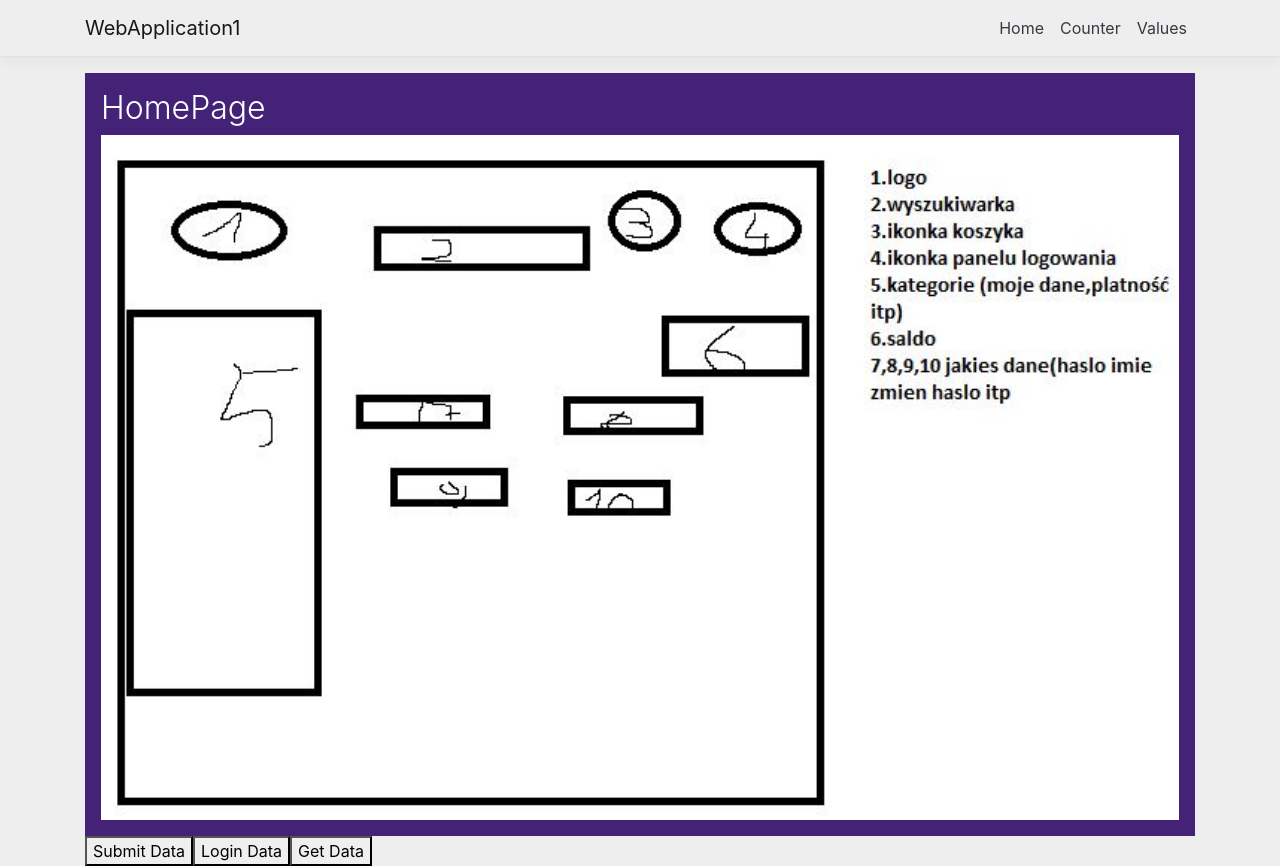
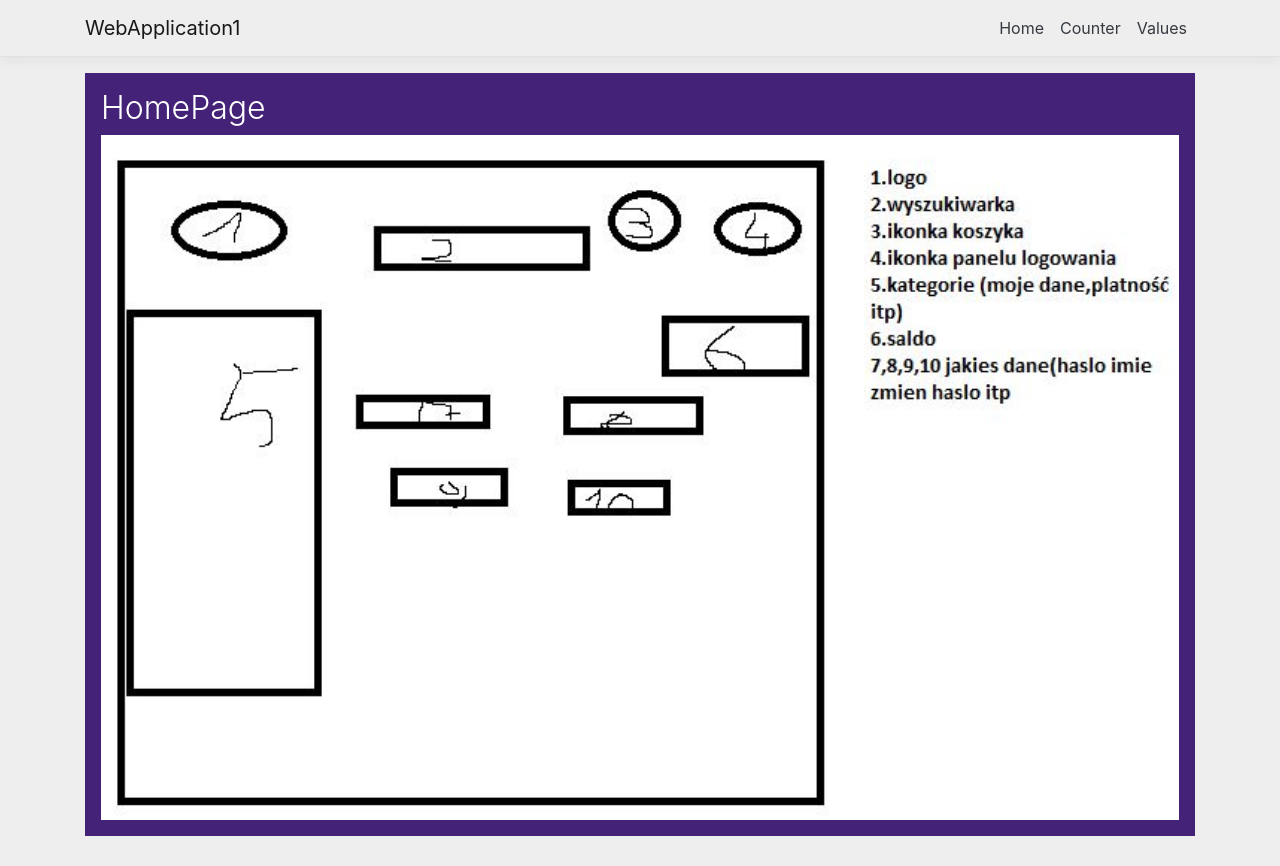
Before and after one commit to RumSoft/IV-online-shop-with-learning-materials, a React (Create React App) app in the folder Projekcik.Client/: page / in a window 1280 px wide. After the commit the page ends 836 px from the top, so only its background shows below. Built offline with nearby package versions, Linux system fonts and the light colour scheme.

Commit message:
remove test component

```diff
--- a/Projekcik.Client/src/App.js
+++ b/Projekcik.Client/src/App.js
@@ -4,7 +4,6 @@ import routes from './router-config';
 import './App.scss';
 import NotFoundPage from './Pages/NotFound';
 import Layout from './Pages/Layout';
-import HTTPTest from './Components/HTTPTest';
 
 class App extends Component {
   render() {
@@ -20,7 +19,6 @@ class App extends Component {
             />
           ))}
         </Switch>
-        <HTTPTest />
       </Layout>
     );
   }
--- a/Projekcik.Client/src/Components/HTTPTest.js
+++ /dev/null
@@ -1,57 +0,0 @@
-import React, { Component } from 'react';
-import APIService from '../APIService';
-
-export class HTTPTest extends Component {
-
-    state = {
-        firstName: "",
-        lastName: "",
-        userName: "",
-        emailAddress: "",
-        password: "",
-        id: "",
-    }
-
-
-
-    handleClick = address => {
-        this.setState({
-            firstName: "asdf",
-            lastName: "qweer",
-            userName: "qaz",
-            emailAddress: "ws@xe.com",
-            password: "string",
-            id: "3f8407b7-d375-4ce0-930c-9a7b7cd3a74a"
-          }, () => {
-            const logindata = {
-              username: this.state.userName,
-              password: this.state.password
-            };
-            APIService.post(address, logindata)
-            .then(data => window.localStorage.setItem('token', `${data.token}`));
-          });
-
-        // const posted = APIService.post(address, this.state);
-        // console.log(posted);
-        // this.setState({token: posted.token})
-        // console.log(this.state.token);
-    }
-
-    getData = id => {
-       const got = APIService.get(`${id}`, this.state.token);
-        console.log(got);
-    }
-
-  render() {
-    return (
-      <div>
-        <button onClick={() => this.handleClick('api/Auth/register')}>Submit Data</button>
-        <button onClick={() => this.handleClick('api/Auth/authenticate')}>Login Data</button>
-        <button onClick={() => this.getData(`api/Auth/me`)}>Get Data</button>
-
-      </div>
-    )
-  }
-}
-
-export default HTTPTest
```
